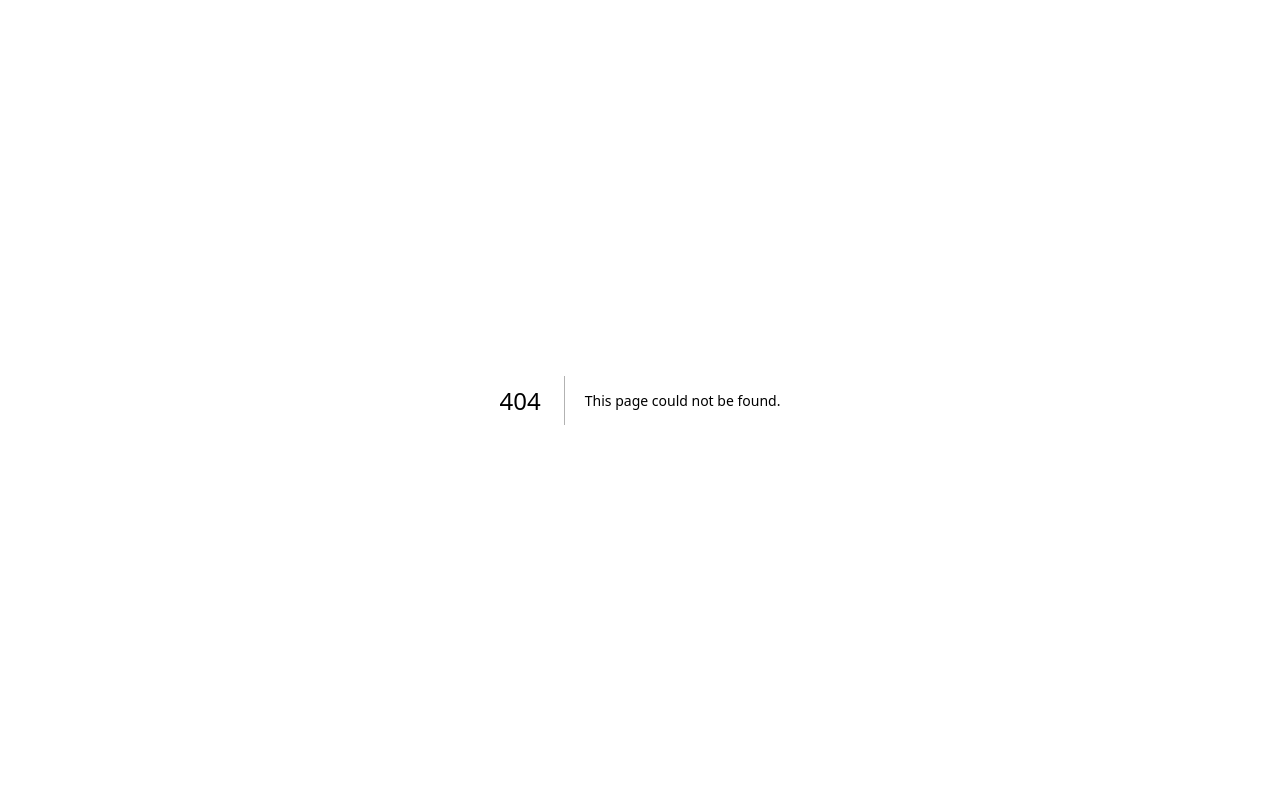
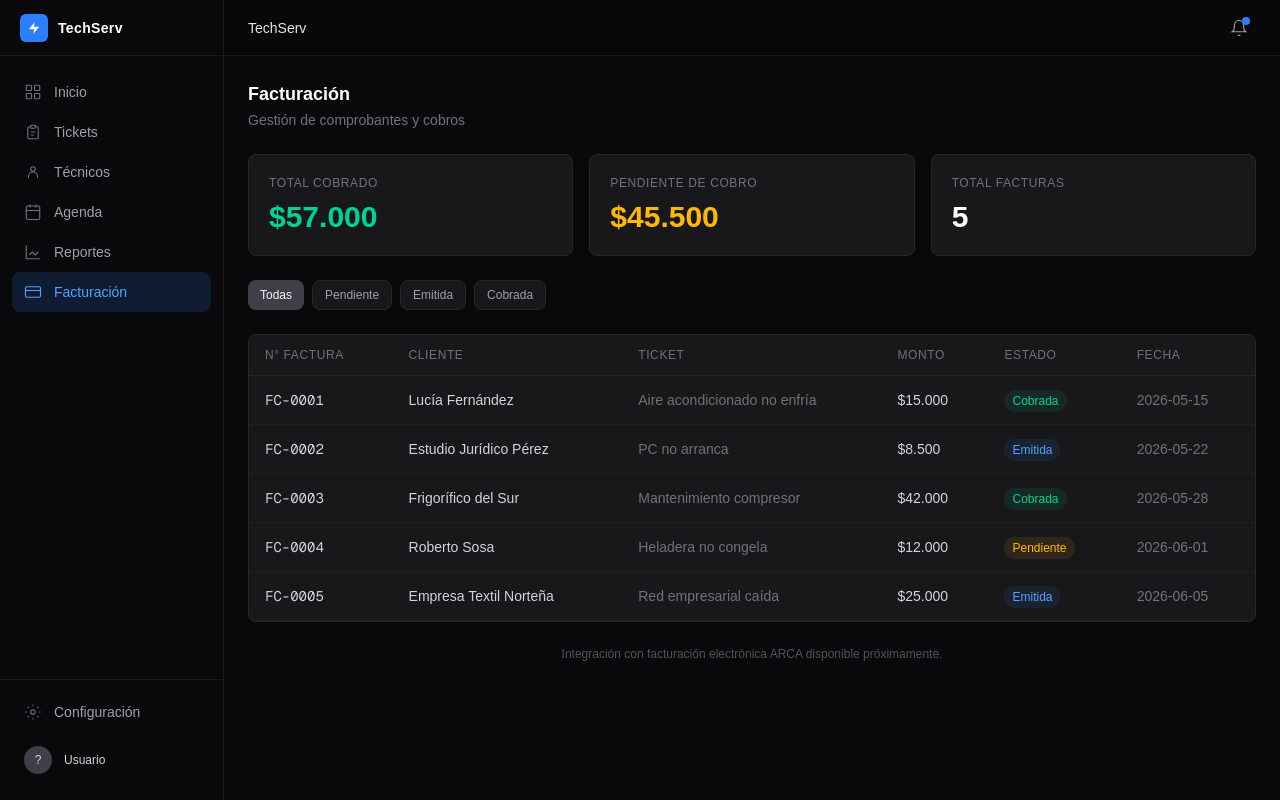
Before and after one commit to willy9461/techserv-frontend, a Next.js app: page /facturacion in a window 1280 px wide. Before the commit this address had no page. Built offline with nearby package versions, Linux system fonts and the light colour scheme.

Commit message:
feat: add facturacion page with mock data

```diff
--- /dev/null
+++ b/src/app/(dashboard)/facturacion/page.tsx
@@ -0,0 +1,138 @@
+'use client'
+
+import { useState } from 'react'
+
+type EstadoFactura = 'pendiente' | 'emitida' | 'cobrada'
+
+interface Factura {
+  id: string
+  nro: string
+  cliente: string
+  ticket: string
+  monto: number
+  estado: EstadoFactura
+  fecha: string
+}
+
+const MOCK_FACTURAS: Factura[] = [
+  { id: 'f1', nro: 'FC-0001', cliente: 'Lucía Fernández',        ticket: 'Aire acondicionado no enfría', monto: 15000, estado: 'cobrada',  fecha: '2026-05-15' },
+  { id: 'f2', nro: 'FC-0002', cliente: 'Estudio Jurídico Pérez', ticket: 'PC no arranca',                monto: 8500,  estado: 'emitida',  fecha: '2026-05-22' },
+  { id: 'f3', nro: 'FC-0003', cliente: 'Frigorífico del Sur',    ticket: 'Mantenimiento compresor',      monto: 42000, estado: 'cobrada',  fecha: '2026-05-28' },
+  { id: 'f4', nro: 'FC-0004', cliente: 'Roberto Sosa',           ticket: 'Heladera no congela',          monto: 12000, estado: 'pendiente',fecha: '2026-06-01' },
+  { id: 'f5', nro: 'FC-0005', cliente: 'Empresa Textil Norteña', ticket: 'Red empresarial caída',        monto: 25000, estado: 'emitida',  fecha: '2026-06-05' },
+]
+
+const ESTADO_STYLES: Record<EstadoFactura, string> = {
+  pendiente: 'bg-amber-500/10 text-amber-400',
+  emitida:   'bg-blue-500/10 text-blue-400',
+  cobrada:   'bg-emerald-500/10 text-emerald-400',
+}
+
+const ESTADO_LABELS: Record<EstadoFactura, string> = {
+  pendiente: 'Pendiente',
+  emitida:   'Emitida',
+  cobrada:   'Cobrada',
+}
+
+export default function FacturacionPage() {
+  const [filtro, setFiltro] = useState<EstadoFactura | 'todas'>('todas')
+
+  const filtered = filtro === 'todas'
+    ? MOCK_FACTURAS
+    : MOCK_FACTURAS.filter(f => f.estado === filtro)
+
+  const totalCobrado = MOCK_FACTURAS
+    .filter(f => f.estado === 'cobrada')
+    .reduce((acc, f) => acc + f.monto, 0)
+
+  const totalPendiente = MOCK_FACTURAS
+    .filter(f => f.estado !== 'cobrada')
+    .reduce((acc, f) => acc + f.monto, 0)
+
+  return (
+    <div className="space-y-6">
+      <div>
+        <h1 className="text-lg font-semibold text-white">Facturación</h1>
+        <p className="text-sm text-zinc-500 mt-0.5">Gestión de comprobantes y cobros</p>
+      </div>
+
+      {/* KPIs */}
+      <div className="grid grid-cols-3 gap-4">
+        <div className="bg-zinc-900 border border-zinc-800 rounded-lg p-5">
+          <p className="text-xs font-medium text-zinc-500 uppercase tracking-wider mb-2">Total cobrado</p>
+          <p className="text-3xl font-semibold text-emerald-400 tabular-nums">
+            ${totalCobrado.toLocaleString('es-AR')}
+          </p>
+        </div>
+        <div className="bg-zinc-900 border border-zinc-800 rounded-lg p-5">
+          <p className="text-xs font-medium text-zinc-500 uppercase tracking-wider mb-2">Pendiente de cobro</p>
+          <p className="text-3xl font-semibold text-amber-400 tabular-nums">
+            ${totalPendiente.toLocaleString('es-AR')}
+          </p>
+        </div>
+        <div className="bg-zinc-900 border border-zinc-800 rounded-lg p-5">
+          <p className="text-xs font-medium text-zinc-500 uppercase tracking-wider mb-2">Total facturas</p>
+          <p className="text-3xl font-semibold text-white tabular-nums">{MOCK_FACTURAS.length}</p>
+        </div>
+      </div>
+
+      {/* Filtros */}
+      <div className="flex gap-2">
+        {(['todas', 'pendiente', 'emitida', 'cobrada'] as const).map(f => (
+          <button
+            key={f}
+            onClick={() => setFiltro(f)}
+            className={`px-3 py-1.5 rounded-lg text-xs font-medium transition-colors ${
+              filtro === f
+                ? 'bg-zinc-700 text-zinc-100'
+                : 'bg-zinc-900 text-zinc-400 hover:bg-zinc-800 border border-zinc-800'
+            }`}
+          >
+            {f === 'todas' ? 'Todas' : ESTADO_LABELS[f]}
+          </button>
+        ))}
+      </div>
+
+      {/* Tabla */}
+      <div className="bg-zinc-900 border border-zinc-800 rounded-lg overflow-hidden">
+        <table className="w-full text-left">
+          <thead>
+            <tr className="border-b border-zinc-800">
+              {['N° Factura', 'Cliente', 'Ticket', 'Monto', 'Estado', 'Fecha'].map(h => (
+                <th key={h} className="py-3 px-4 text-xs font-medium text-zinc-500 uppercase tracking-wider">{h}</th>
+              ))}
+            </tr>
+          </thead>
+          <tbody>
+            {filtered.length === 0 ? (
+              <tr>
+                <td colSpan={6} className="py-12 text-center text-sm text-zinc-500">
+                  No hay facturas en este estado.
+                </td>
+              </tr>
+            ) : (
+              filtered.map(f => (
+                <tr key={f.id} className="border-b border-zinc-800/50 hover:bg-zinc-800/30 transition-colors">
+                  <td className="py-3 px-4 text-sm font-mono text-zinc-300">{f.nro}</td>
+                  <td className="py-3 px-4 text-sm text-zinc-300">{f.cliente}</td>
+                  <td className="py-3 px-4 text-sm text-zinc-500 max-w-[200px] truncate">{f.ticket}</td>
+                  <td className="py-3 px-4 text-sm text-zinc-300 tabular-nums">${f.monto.toLocaleString('es-AR')}</td>
+                  <td className="py-3 px-4">
+                    <span className={`text-xs px-2 py-1 rounded-full font-medium ${ESTADO_STYLES[f.estado]}`}>
+                      {ESTADO_LABELS[f.estado]}
+                    </span>
+                  </td>
+                  <td className="py-3 px-4 text-sm text-zinc-500">{f.fecha}</td>
+                </tr>
+              ))
+            )}
+          </tbody>
+        </table>
+      </div>
+
+      <p className="text-xs text-zinc-600 text-center">
+        Integración con facturación electrónica ARCA disponible próximamente.
+      </p>
+    </div>
+  )
+}
```
